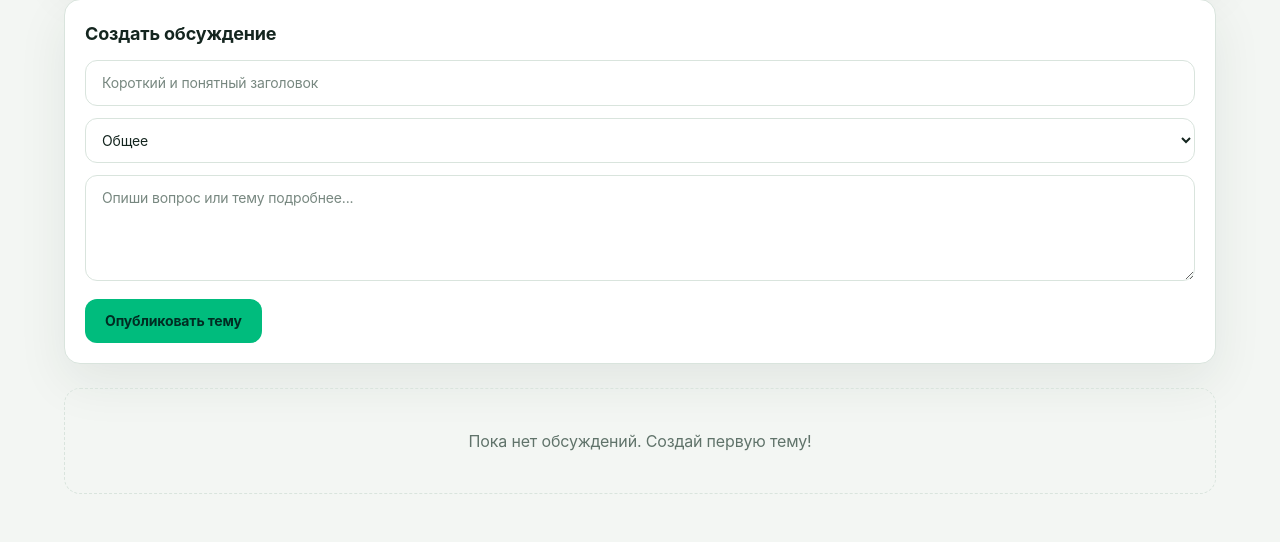
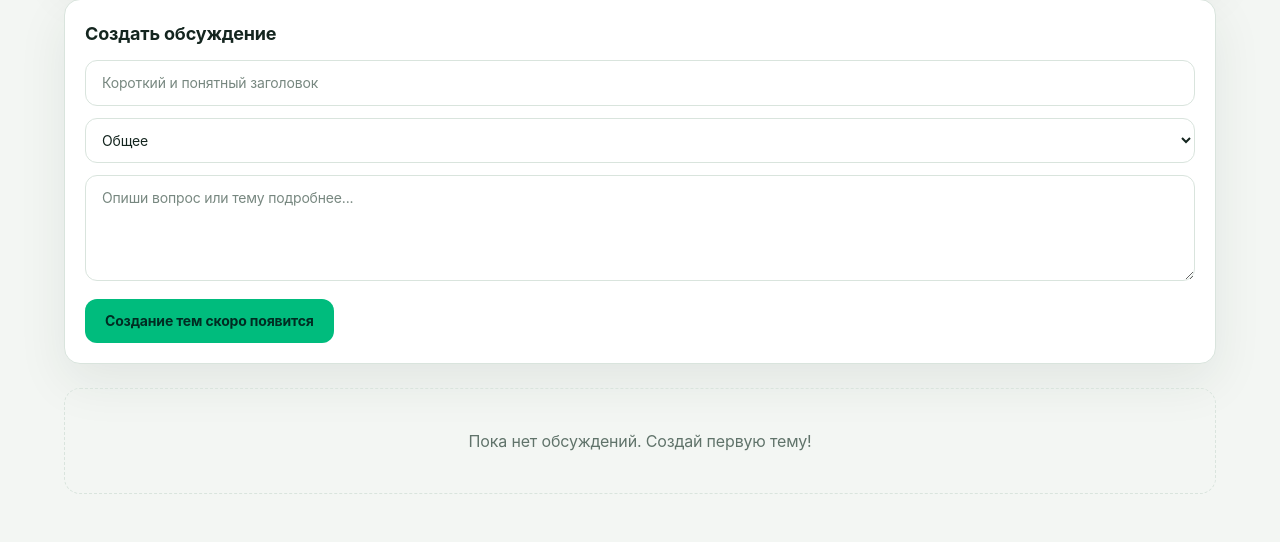
Before and after one commit to kirsanovalexey2011-source/FisherPro1111, a Flask app: page /forum in a window 1280 px wide. Shown: the part 457-999 px from the top of the page. Run offline with Flask 3, Linux system fonts and the light colour scheme; a user stored in the database is signed in.

Commit message:
Mark forum publishing as coming soon

```diff
--- a/templates/forum.html
+++ b/templates/forum.html
@@ -24,7 +24,7 @@
       {% for category in categories %}<option value="{{ category }}">{{ category }}</option>{% endfor %}
     </select>
     <textarea name="body" required minlength="10" maxlength="10000" rows="4" placeholder="Опиши вопрос или тему подробнее..." class="w-full rounded-xl border border-gray-700 bg-gray-950 px-4 py-3 text-sm text-white"></textarea>
-    <button class="rounded-xl bg-emerald-500 px-5 py-3 text-sm font-bold text-emerald-950" type="submit">Опубликовать тему</button>
+    <button class="rounded-xl bg-emerald-500 px-5 py-3 text-sm font-bold text-emerald-950" type="button">Создание тем скоро появится</button>
   </form>
   {% else %}
   <p class="rounded-xl border border-emerald-700/30 bg-emerald-950/30 p-4 text-sm text-emerald-100">Чтобы создавать темы и отвечать, <a class="underline" href="{{ url_for('login', next=url_for('forum')) }}">войдите в аккаунт</a>.</p>
```
